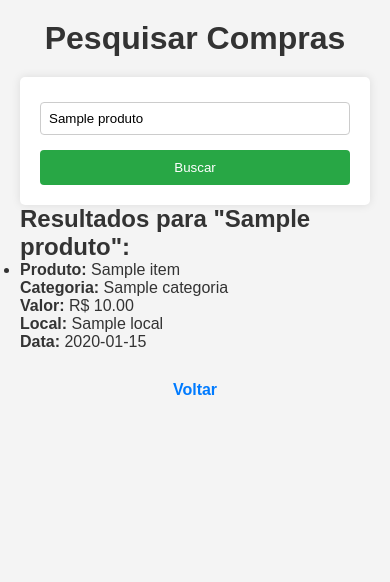
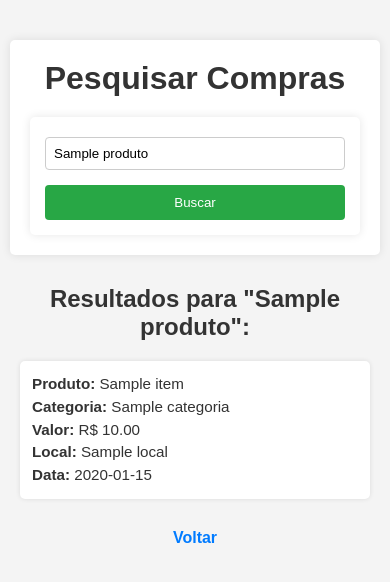
Before and after one commit to thaismsanchez/Compras-inteligentes, a Flask app: template templates/pesquisa.html in a window 390 px wide. Shown: the top 582 px of the page. Run offline with Flask 3, Linux system fonts and the light colour scheme; the template is opened without the code that fills it: most values are stand-ins (such as "Sample title", 1, 10 or a date in 2020); parts of the project's set-up code (start-up, migrations or seed data) failed here and were passed over.

Commit message:
Update style.css

```diff
--- a/static/css/style.css
+++ b/static/css/style.css
@@ -5,6 +5,7 @@
   padding: 0;
 }
 
+/* Estilo do corpo */
 body {
   font-family: Arial, sans-serif;
   background-color: #f4f4f4;
@@ -12,11 +13,30 @@ body {
   padding: 20px;
 }
 
-h1 {
+/* Cabeçalho */
+header {
+  text-align: center;
+  margin-bottom: 40px;
+}
+
+/* Parágrafos e títulos */
+h1, h2, h3 {
   text-align: center;
   margin-bottom: 20px;
 }
 
+/* Main */
+main {
+  margin-top: 30px;
+}
+
+/* Lista */
+.menu {
+  list-style-type: none;
+  padding-left: 0;
+}
+
+/* Formulário */
 form {
   background-color: #fff;
   padding: 20px;
@@ -56,6 +76,47 @@ form button:hover {
   background-color: #218838;
 }
 
+
+/* Formulário de pesquisa com layout semelhante aos resultados */
+.formpesquisa {
+  background-color: #fff;
+  padding: 20px;
+  border-radius: 5px;
+  width: 100%;
+  max-width: 600px;
+  margin: 30px auto;
+  box-shadow: 0 0 10px rgba(0, 0, 0, 0.1);
+  box-sizing: border-box;
+}
+
+/* Resultados da pesquisa */
+.resultados {
+  margin-top: 30px;
+}
+
+.resultados h2,
+.resultados p {
+  text-align: center;
+  margin-bottom: 20px;
+}
+
+.resultados ul {
+  list-style-type: none;
+  padding: 0;
+  margin: 0 auto;
+  max-width: 600px;
+}
+
+.resultados li {
+  background-color: #fff;
+  margin-bottom: 20px;
+  padding: 15px;
+  border-radius: 5px;
+  box-shadow: 0 0 5px rgba(0,0,0,0.1);
+  line-height: 1.5;
+}
+
+/* Link de voltar */
 a[href="/"] {
   display: block;
   text-align: center;
@@ -69,6 +130,7 @@ a[href="/"]:hover {
   text-decoration: underline;
 }
 
+/* Relatório */
 .relatorio-container {
   max-width: 1000px;
   margin: 0 auto;
@@ -92,59 +154,62 @@ th, td {
 th {
   background-color: #28a745;
   color: white;
-  cursor: pointer;
 }
 
 tr:nth-child(even) {
   background-color: #f9f9f9;
 }
 
-.btn-editar {
-  background-color: #28a745;
-  color: white;
-  padding: 5px 10px;
-  text-decoration: none;
-  border-radius: 4px;
-  font-size: 14px;
-}
+/* Responsividade geral */
+@media (max-width: 600px) {
+  body {
+    padding: 10px;
+  }
 
-.btn-editar:hover {
-  background-color: #218838;
-}
+  form {
+    padding: 15px;
+  }
 
-/* RESPONSIVO ESPECÍFICO PARA A TABELA */
-@media (max-width: 600px) {
-  .relatorio-container table thead {
+  .resultados li {
+    padding: 12px;
+    font-size: 0.95rem;
+  }
+
+  .resultados ul {
+    padding: 0 10px;
+  }
+
+  /* Tabela responsiva */
+  table, thead, tbody, th, td, tr {
+    display: block;
+  }
+
+  thead {
     display: none;
   }
 
-  .relatorio-container table tbody tr {
-    display: flex;
-    flex-direction: column;
+  tr {
+    margin-bottom: 20px;
     background-color: #fff;
-    margin-bottom: 15px;
+    padding: 10px;
     border-radius: 8px;
-    padding: 10px;
-    box-shadow: 0 2px 4px rgba(0,0,0,0.1);
+    box-shadow: 0 0 5px rgba(0,0,0,0.1);
   }
 
-  .relatorio-container table td {
-    display: flex;
-    justify-content: space-between;
-    padding: 6px 0;
-    border: none;
-    font-size: 14px;
+  td {
+    text-align: right;
+    padding-left: 50%;
+    position: relative;
   }
 
-  .relatorio-container table td::before {
+  td::before {
     content: attr(data-label);
+    position: absolute;
+    left: 10px;
+    width: 45%;
+    padding-right: 10px;
+    white-space: nowrap;
     font-weight: bold;
-    color: #444;
-    margin-right: 10px;
-  }
-
-  .relatorio-container td[data-label="Ações"] {
-    justify-content: center;
-    margin-top: 10px;
+    text-align: left;
   }
 }
```
